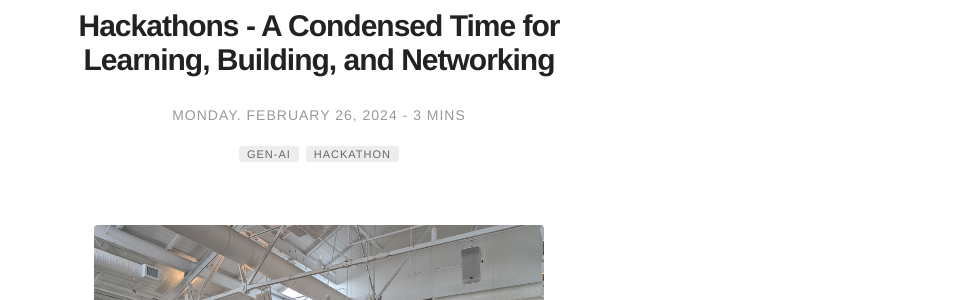
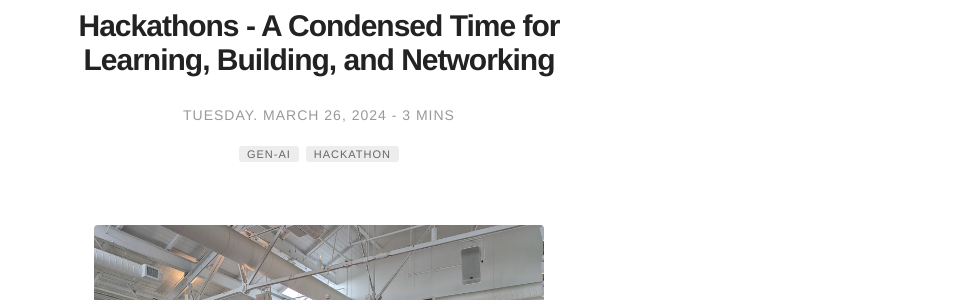
Before and after one commit to jayshah5696/jayshah5696.github.io, a Jekyll site: the page built from _posts/2024-03-25-Mistral-hackathon.md, in a window 1280 px wide and 900 px high. Shown: the part 256-556 px from the top of the window, without its empty margins (321-1280 px from the left). Built offline with Jekyll 4.4.1, drawn with Linux system fonts in a browser that asks for light colours; comment, search, counter and statistics services are not loaded; some of the changed lines change nothing that is shown.

Commit message:
update time

```diff
--- a/_posts/2024-03-25-Mistral-hackathon.md
+++ b/_posts/2024-03-25-Mistral-hackathon.md
@@ -1,7 +1,7 @@
 ---
 title: Hackathons - A Condensed Time for Learning, Building, and Networking
 layout: post
-date: 2024-02-26 21:44
+date: 2024-03-26 22:30
 image: /assets/images/mistral-hackathon.jpeg
 headerImage: true
 tag:
```
